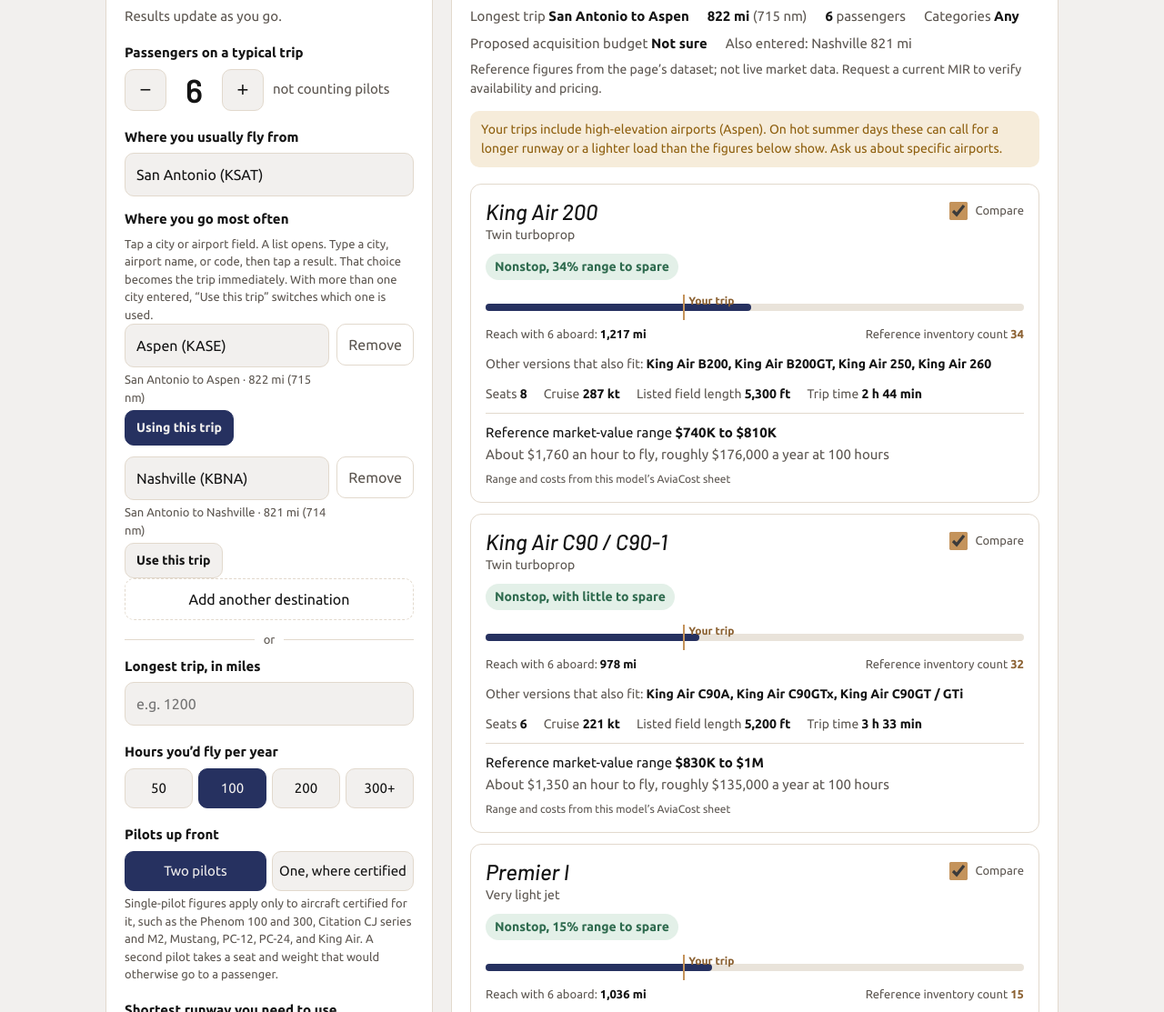
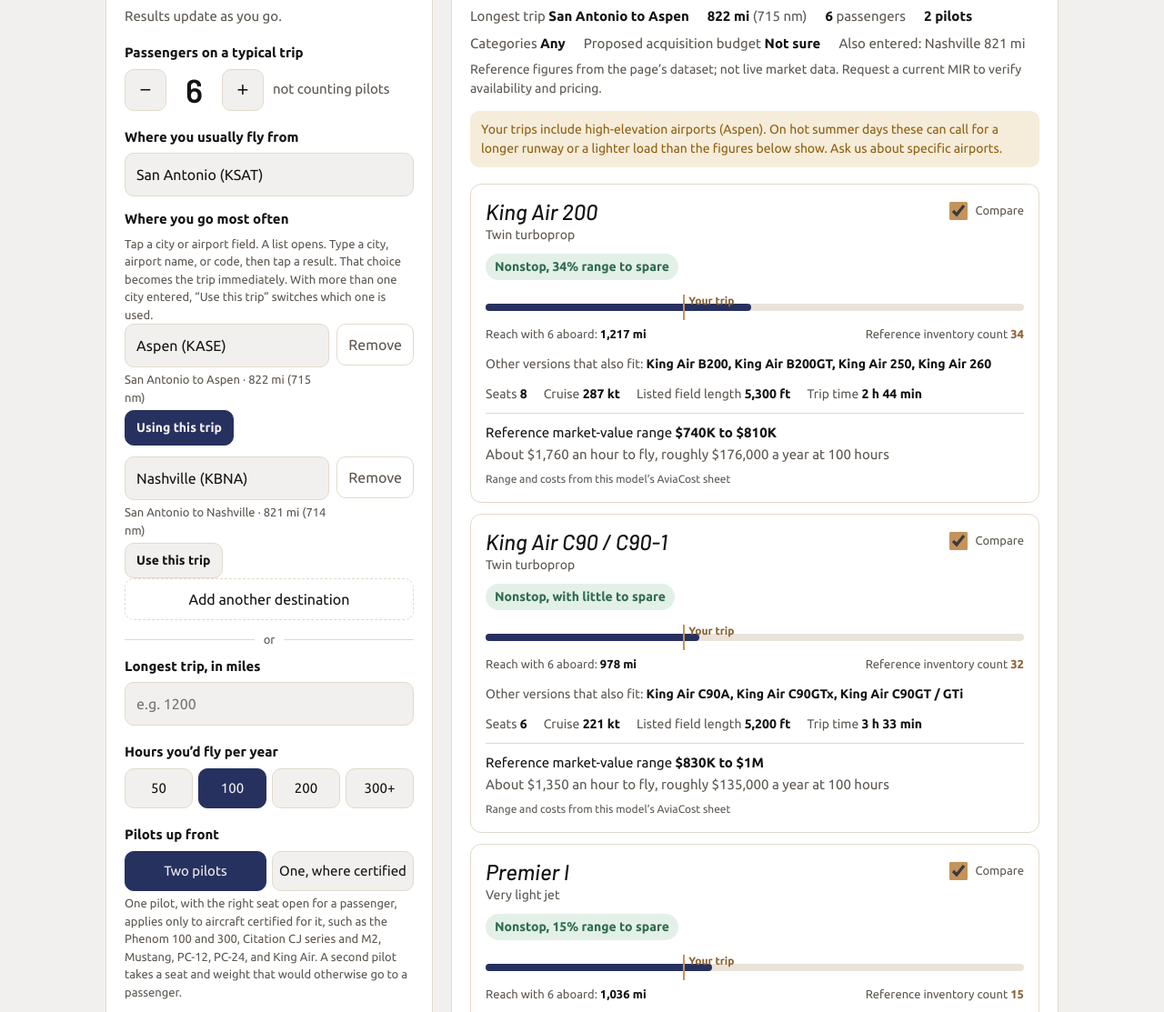
Before and after one commit to verticaljetsales/vjs-site, a plain HTML site: page find-your-aircraft/index.html in a window 1280 px wide. Shown: the part 732-1845 px from the top of the page at 91% size. Drawn offline with Linux system fonts and the light colour scheme.

Commit message:
Find Your Aircraft: single-pilot fix (#6)
* fix: apply single-pilot seat and range on Find Your Aircraft

One pilot on a certified type now opens the right cockpit seat and plans range with one fewer occupant. Two-pilot aircraft are unchanged.

Co-authored-by: verticaljetsales <verticaljetsales@users.noreply.github.com>

* fix: show the right seat in seat counts and the comparison

The mission comparison uses the same single-pilot wording as the card badge. Seat counts include the right cockpit seat when one pilot is certified, labeled so the extra seat is explicit.

Co-authored-by: verticaljetsales <verticaljetsales@users.noreply.github.com>

---------

Co-authored-by: Cursor Agent <cursoragent@cursor.com>
Co-authored-by: verticaljetsales <verticaljetsales@users.noreply.github.com>

```diff
--- a/find-your-aircraft/index.html
+++ b/find-your-aircraft/index.html
@@ -308,7 +308,7 @@ footer p{margin:0 0 6px;max-width:80ch}
         <button type="button" data-v="2">Two pilots</button>
         <button type="button" data-v="1">One, where certified</button>
       </div>
-      <div class="hint">Single-pilot figures apply only to aircraft certified for it, such as the Phenom 100 and 300, Citation CJ series and M2, Mustang, PC-12, PC-24, and King Air. A second pilot takes a seat and weight that would otherwise go to a passenger.</div>
+      <div class="hint">One pilot, with the right seat open for a passenger, applies only to aircraft certified for it, such as the Phenom 100 and 300, Citation CJ series and M2, Mustang, PC-12, PC-24, and King Air. A second pilot takes a seat and weight that would otherwise go to a passenger.</div>
     </div>
 
     <div class="field">
@@ -536,6 +536,11 @@ var SP = /^(Citation Mustang|Citation M2|Citation CJ|Phenom 100|Phenom 300|Honda
 AIRCRAFT.forEach(function(a){ a.sp = SP.test(a.n); });
 function crewFor(a){ return (state.crew === 1 && a.sp) ? 1 : 2; }
 function paxAt(q, crew){ var p = q[0] - crew; return q[2] == null ? p : Math.min(q[2], p); }
+// Single-pilot fix (Nov 2026): with one pilot in a certified type, the right cockpit seat can take a passenger,
+// and the planning model carries one fewer occupant's weight than its two-pilot baseline.
+function seatsFor(a){ return a.s + (crewFor(a) === 1 ? 1 : 0); }
+function seatLabel(a){ var n = seatsFor(a); return n + (n > a.s ? " (incl. right seat)" : ""); }
+function loadPax(a, pax){ return Math.max(0, pax - (2 - crewFor(a))); }
 
 
 
@@ -933,7 +938,7 @@ function famKey(n){ for (var i=0;i<FAMS.length;i++){ if (FAMS[i].test(n)) return
 
 function effRange(a, pax){
   // Planning model: ferry range with nobody aboard down to the AviaCost seats-full range.
-  var r = Math.max(0, a.fer - (a.fer - a.sfr) * (pax / a.pt));
+  var r = Math.max(0, a.fer - (a.fer - a.sfr) * (loadPax(a, pax) / a.pt));
   var pts = a.oem && a.oem.pts;
   if (pts){
     // A manufacturer point at the same or a heavier load is the validated number; never exceed the lightest-load point.
@@ -963,14 +968,14 @@ function render(){
   }
 
   var others = (m.others || []).map(function(l){ return esc(l.to[1]) + " " + fmt(l.nm*NM_TO_MI) + " mi"; }).join("; ");
-  sum.innerHTML = "<span>" + (m.explicit ? "Trip used" : "Longest trip") + " <b>" + esc(m.desc) + "</b></span><span><b>" + fmt(m.needNm*NM_TO_MI) + " mi</b> (" + fmt(m.needNm) + " nm)</span><span><b>" + state.pax + "</b> passenger" + (state.pax===1?"":"s") + "</span><span>Categories <b>" + esc(categoryLabel()) + "</b></span><span>Proposed acquisition budget <b>" + esc(budgetLabel()) + "</b></span>" + (others ? "<span>Also entered: " + others + "</span>" : "");
+  sum.innerHTML = "<span>" + (m.explicit ? "Trip used" : "Longest trip") + " <b>" + esc(m.desc) + "</b></span><span><b>" + fmt(m.needNm*NM_TO_MI) + " mi</b> (" + fmt(m.needNm) + " nm)</span><span><b>" + state.pax + "</b> passenger" + (state.pax===1?"":"s") + "</span><span><b>" + (state.crew === 1 ? "1 pilot" : "2 pilots") + "</b>" + (state.crew === 1 ? " where certified" : "") + "</span><span>Categories <b>" + esc(categoryLabel()) + "</b></span><span>Proposed acquisition budget <b>" + esc(budgetLabel()) + "</b></span>" + (others ? "<span>Also entered: " + others + "</span>" : "");
   var nh = "";
   if (m.high.length) nh += '<p class="note">Your trips include high-elevation airports (' + esc(Array.from(new Set(m.high)).join(", ")) + '). On hot summer days these can call for a longer runway or a lighter load than the figures below show. Ask us about specific airports.</p>';
   notes.innerHTML = nh;
 
   // Interim rule (Nov 2026): runway and range flag aircraft, they do not hide them, until
   // variants are split and runway / payload-range bases are validated.
-  var rows = AIRCRAFT.filter(function(a){ return a.s >= state.pax && catAllowed(a); }).map(function(a){
+  var rows = AIRCRAFT.filter(function(a){ return seatsFor(a) >= state.pax && catAllowed(a); }).map(function(a){
     var r = effRange(a, state.pax);
     var nonstop = r >= m.plannedNm;
     return { a:a, r:r, nonstop: nonstop, border: !nonstop && r >= m.plannedNm*0.85, oneStop: r*2 >= m.plannedNm,
@@ -1024,7 +1029,7 @@ function card(x, m, scale){
       ? '<span class="verdict v-stop">Borderline on this trip, ask us</span>'
       : '<span class="verdict v-stop">One fuel stop on this trip</span>';
   if ((x.nonstop || x.border) && !x.inBudget) verdict += ' <span class="verdict v-stop">Just over budget</span>';
-  if (state.crew === 1 && a.sp) verdict += ' <span class="verdict v-ok">Single-pilot figures</span>';
+  if (state.crew === 1 && a.sp) verdict += ' <span class="verdict v-ok">Single pilot: right seat open for a passenger</span>';
   if (x.rwyFlag) verdict += ' <span class="verdict v-stop">Check runway for your weight and conditions</span>';
   var fill = Math.min(100, x.r/scale*100).toFixed(1) + "%";
   var trip = Math.min(100, m.plannedNm/scale*100).toFixed(1);
@@ -1039,7 +1044,7 @@ function card(x, m, scale){
       '<div class="trip" style="left:' + trip + '%"><span>Your trip</span></div></div>' +
     '<div class="range-legend"><span>Reach with ' + state.pax + ' aboard: <b>' + fmt(x.r*NM_TO_MI) + ' mi</b></span><span class="fs">' + (a.fs ? 'Reference inventory count <b>' + a.fs + '</b>' : 'No reference inventory count') + '</span></div>' +
     (x.sibs && x.sibs.length ? '<div class="facts"><span>Other versions that also fit: <b>' + esc(x.sibs.join(", ")) + '</b></span></div>' : '') +
-    '<div class="facts"><span>Seats <b>' + a.s + '</b></span><span>Cruise <b>' + a.kt + ' kt</b></span><span>' + (a.oem && a.oem.to ? 'Takeoff (manufacturer) <b>' : 'Listed field length <b>') + fmt(toDist(a)) + ' ft</b></span><span>Trip time <b>' + hrs(m.plannedNm/a.kt) + '</b></span></div>' +
+    '<div class="facts"><span>Seats <b>' + seatLabel(a) + '</b></span><span>Cruise <b>' + a.kt + ' kt</b></span><span>' + (a.oem && a.oem.to ? 'Takeoff (manufacturer) <b>' : 'Listed field length <b>') + fmt(toDist(a)) + ' ft</b></span><span>Trip time <b>' + hrs(m.plannedNm/a.kt) + '</b></span></div>' +
     '<div class="money"><div>' + (a.p ? 'Reference market-value range <b>' + money(a.p[0]) + ' to ' + money(a.p[1]) + '</b>' : 'No reference market-value range in this dataset. <b>Ask us for current pricing</b>') + '</div>' +
     '<div>About ' + "$" + fmt(a.hr) + ' an hour to fly, roughly ' + "$" + fmt(annual) + ' a year at ' + state.hours + (state.hours===300?'+':'') + ' hours</div>' +
     (a.oem ? '<div class="src">Manufacturer figures' + (a.oem.pts ? ': range ' + a.oem.pts.map(function(q){ var c = crewFor(a), n = Math.max(0, paxAt(q, c)); return fmt(q[1]) + ' nm with ' + n + ' passenger' + (n===1?'':'s') + ' and ' + (c===1?'1 pilot':'2 pilots'); }).join(', ') + ' (' + esc(a.oem.rb) + ')' : '') + (a.oem.to ? (a.oem.pts ? '; ' : ': ') + 'takeoff ' + fmt(a.oem.to) + ' ft (' + esc(a.oem.tb) + ')' : '') + '. Source: <a href="' + esc(a.oem.src) + '" target="_blank" rel="noopener">' + esc(a.oem.sn) + '</a></div>' : '') +
@@ -1055,7 +1060,7 @@ function fitPlain(x, m){
   else if (x.border) parts.push("Borderline on this trip");
   else parts.push("One fuel stop on this trip");
   if ((x.nonstop || x.border) && !x.inBudget) parts.push("Just over budget");
-  if (state.crew === 1 && x.a.sp) parts.push("Single-pilot figures");
+  if (state.crew === 1 && x.a.sp) parts.push("Single pilot: right seat open for a passenger");
   if (x.rwyFlag) parts.push("Check runway for your weight and conditions");
   return parts.join("; ");
 }
@@ -1066,7 +1071,7 @@ function compareItems(){
     var a = x.a;
     return {
       name: a.n, cat: a.c, fit: fitPlain(x, m), nonstop: !!x.nonstop,
-      reachMi: x.r * NM_TO_MI, seats: a.s, kt: a.kt, field: toDist(a),
+      reachMi: x.r * NM_TO_MI, seats: seatLabel(a), kt: a.kt, field: toDist(a),
       fieldLabel: a.oem && a.oem.to ? "Takeoff (manufacturer)" : "Listed field length",
       time: hrs(m.plannedNm / a.kt),
       value: a.p ? money(a.p[0]) + " to " + money(a.p[1]) : "No reference range in this dataset",
```
